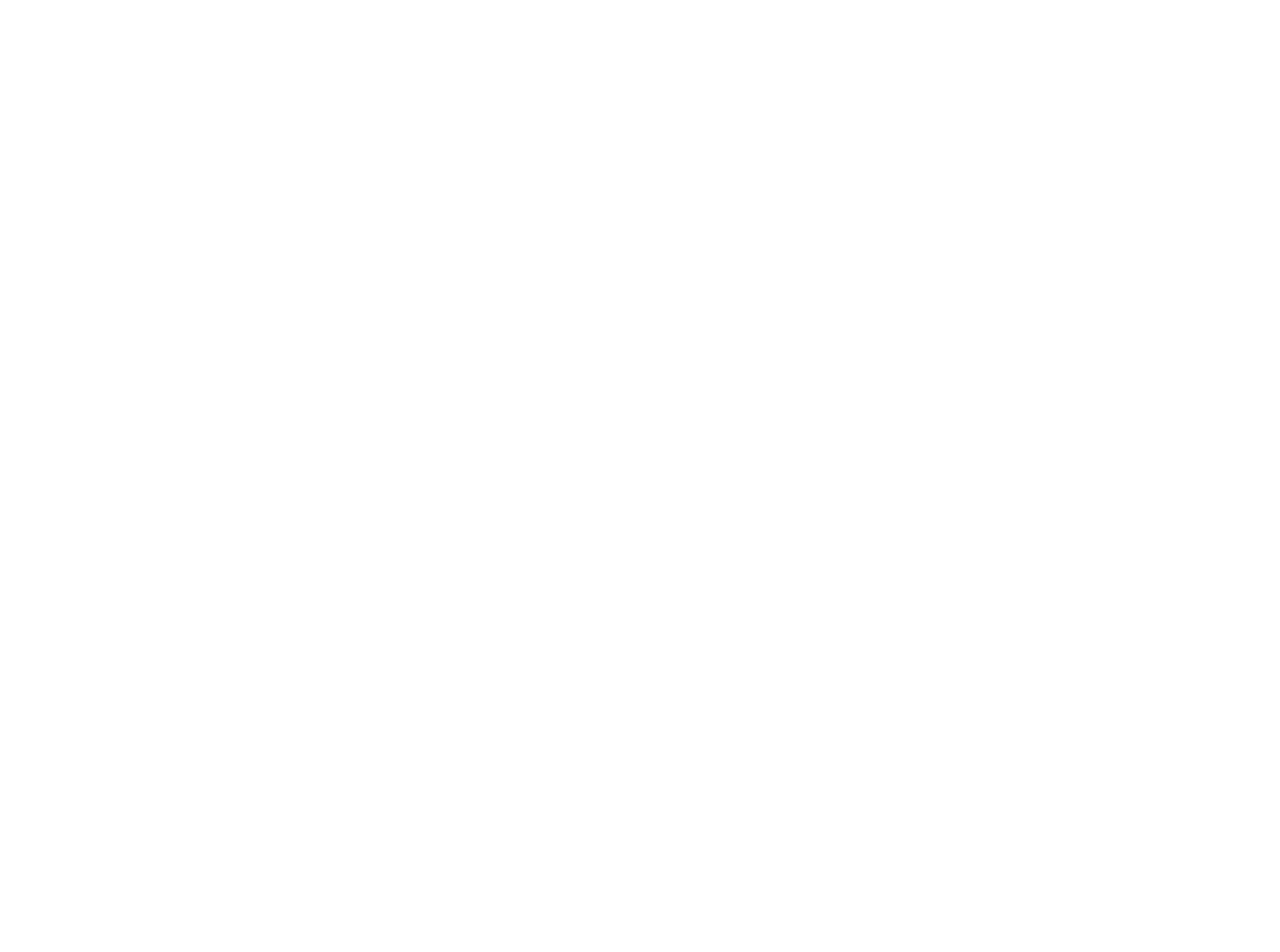
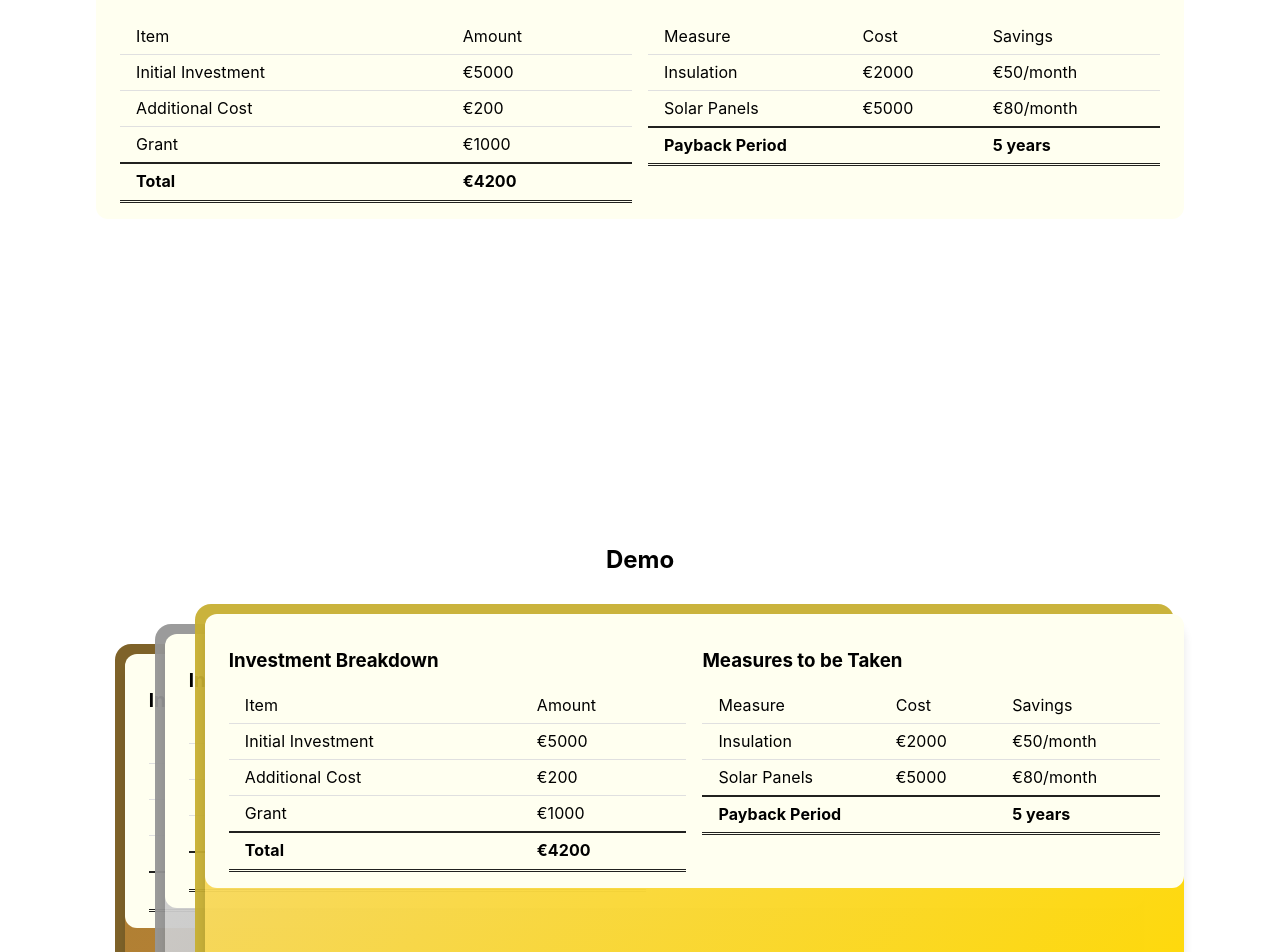
Before and after one commit to leothesouthafrican/luminlab-components, a React (Create React App) app: page / in a window 1280 px wide. Shown: the part 1040-1992 px from the top of the page. Before the commit the page ends 800 px from the top, so only its background shows below. Built offline with nearby package versions, Linux system fonts and the light colour scheme.

Commit message:
add investment table

```diff
--- a/src/App.css
+++ b/src/App.css
@@ -1,8 +1,13 @@
-.card-container {
-  position: relative;
+.section {
+  margin-bottom: 50px;
 }
 
 .button-container {
-  z-index: 2;
-  position: relative;
+  display: flex;
+  justify-content: center;
 }
+
+h2 {
+  text-align: center;
+  margin-bottom: 20px;
+}
--- a/src/App.js
+++ b/src/App.js
@@ -2,10 +2,16 @@ import React, { useState } from 'react';
 import './App.css';
 import ButtonComponent from './components/ButtonComponent';
 import FloatingCardComponent from './components/FloatingCardComponent';
+import IvoryCardTable from './components/IvoryCardTable';  // <-- Import the new component
 
 function App() {
   const [topCard, setTopCard] = useState('gold');
   const cardColors = ['gold', 'silver', 'bronze'];
+
+  const retrofitMeasures = [
+    { name: "Insulation", cost: "€2000", savings: "€50/month" },
+    { name: "Solar Panels", cost: "€5000", savings: "€80/month" },
+  ];
 
   const handleCardClick = (color) => {
     if (color !== topCard) {
@@ -27,9 +33,15 @@ function App() {
 
   return (
     <div className="App">
+      <div className="section">
+        <h2>Button Playground</h2>
         <div className="button-container">
-        <ButtonComponent label="Duolingo" />
+          <ButtonComponent label="Button" />
         </div>
+      </div>
+
+      <div className="section">
+      <h2>Floating Card Playground</h2>
         <div className="card-container">
           {cardColors.map((color) => (
             <FloatingCardComponent
@@ -37,8 +49,35 @@ function App() {
               color={color}
               onClick={handleCardClick}
               style={cardStyle(color)}
+              showButtons={false}
             />
           ))}
+        </div>
+      </div>
+
+      {/* Move Investment Table here */}
+      <div className="section">
+        <h2>Investment Table</h2>
+        <div className="card-container">
+          <IvoryCardTable retrofitMeasures={retrofitMeasures} />
+        </div>
+      </div>
+
+      <div className="section">
+  <h2>Demo</h2>
+  <div className="card-container">
+    {cardColors.map((color) => (
+      <FloatingCardComponent
+        key={color}
+        color={color}
+        onClick={handleCardClick}
+        style={cardStyle(color)}
+        showButtons={true}
+        retrofitMeasures={retrofitMeasures}  // Pass the retrofitMeasures data to FloatingCardComponent
+        isDemo={true} // Add this line to identify it's a Demo table
+      />
+    ))}
+  </div>
 </div>
     </div>
   );
--- a/src/components/FloatingCardComponent.js
+++ b/src/components/FloatingCardComponent.js
@@ -1,19 +1,24 @@
 import React from 'react';
 import './FloatingCardComponent.css';
 import ButtonComponent from './ButtonComponent';
+import IvoryCardTable from './IvoryCardTable';  // <-- Import the IvoryCardTable component
 
-const FloatingCardComponent = ({ color, onClick, style }) => {
+const FloatingCardComponent = ({ color, onClick, style, showButtons, retrofitMeasures }) => {
   return (
     <div
       className={`floating-card ${color}`}
       onClick={() => onClick(color)}
       style={style}
     >
-      {/* Content here */}
-      <div className="card-button-container">
-        <ButtonComponent label="Left Button" className="left-button" />
-        <ButtonComponent label="Right Button" className="right-button" />
-      </div>
+      {/* Place Investment Table here if showButtons is true */}
+      {showButtons && <IvoryCardTable retrofitMeasures={retrofitMeasures} />}
+
+      {showButtons && (
+        <div className="card-button-container">
+          <ButtonComponent label="Left Button" className="left-button" />
+          <ButtonComponent label="Right Button" className="right-button" />
+        </div>
+      )}
     </div>
   );
 };
--- /dev/null
+++ b/src/components/IvoryCardTable.css
@@ -0,0 +1,46 @@
+.ivory-card-table-container {
+    background-color: ivory;
+    padding: 16px;
+    border-radius: 12px; /* Rounded corners like your floating cards */
+    box-shadow: none; /* Flat card */
+  }
+
+.ivory-card-table {
+    width: 100%;
+    border-collapse: collapse;
+  }
+
+.ivory-table-row {
+    display: flex;
+    justify-content: space-between;
+  }
+
+.ivory-table-item {
+    flex: 1;
+    margin: 0 8px;
+  }
+
+.ivory-card-table-header {
+    margin-bottom: 16px;
+  }
+
+  .ivory-card-table th, .ivory-card-table td {
+    font-weight: 400;
+    line-height: 1.2;
+    letter-spacing: 0.1px;
+    padding: 8px 16px;
+    border-bottom: 1px solid rgba(224, 224, 224, 1);
+    text-align: left;
+  }
+
+  .bold-border-top th, .bold-border-top td {
+    border-top: 2px solid rgba(0, 0, 0, 0.87);
+  }
+
+  .bold-border-bottom th, .bold-border-bottom td {
+    border-bottom: 2px solid rgba(0, 0, 0, 0.87);
+  }
+
+  .double-border-bottom th, .double-border-bottom td {
+    border-bottom: double 3px rgba(0, 0, 0, 0.87);
+  }
--- /dev/null
+++ b/src/components/IvoryCardTable.js
@@ -0,0 +1,71 @@
+// IvoryCardTable.js
+import React from 'react';
+import './IvoryCardTable.css';
+
+const IvoryCardTable = ({ retrofitMeasures }) => {
+  return (
+    <div className="ivory-card-table-container">
+      <div className="ivory-table-row">
+        {/* First Table: Investment Breakdown */}
+        <div className="ivory-table-item">
+          <h3 className="ivory-card-table-header">Investment Breakdown</h3>
+          <table className="ivory-card-table">
+            <thead>
+              <tr>
+                <th>Item</th>
+                <th>Amount</th>
+              </tr>
+            </thead>
+            <tbody>
+              <tr>
+                <td>Initial Investment</td>
+                <td>€5000</td>
+              </tr>
+              <tr>
+                <td>Additional Cost</td>
+                <td>€200</td>
+              </tr>
+              <tr>
+                <td>Grant</td>
+                <td>€1000</td>
+              </tr>
+              <tr className="bold-border-top double-border-bottom">
+                <td><strong>Total</strong></td>
+                <td><strong>€4200</strong></td>
+              </tr>
+            </tbody>
+          </table>
+        </div>
+
+        {/* Second Table: Measures to be Taken */}
+        <div className="ivory-table-item">
+          <h3 className="ivory-card-table-header">Measures to be Taken</h3>
+          <table className="ivory-card-table">
+            <thead>
+              <tr>
+                <th>Measure</th>
+                <th>Cost</th>
+                <th>Savings</th>
+              </tr>
+            </thead>
+            <tbody>
+              {retrofitMeasures.map((measure, index) => (
+                <tr key={index}>
+                  <td>{measure.name}</td>
+                  <td>{measure.cost}</td>
+                  <td>{measure.savings}</td>
+                </tr>
+              ))}
+              <tr className="payback-row bold-border-top double-border-bottom">
+                <td colSpan="2"><strong>Payback Period</strong></td>
+                <td><strong>5 years</strong></td>
+              </tr>
+            </tbody>
+          </table>
+        </div>
+      </div>
+    </div>
+  );
+};
+
+export default IvoryCardTable;
```
Also changed, not shown: src/components/GithubButtonComponent.js (deleted, +0 -13 lines), src/logo.svg (deleted). Lines whose indentation alone changed are shown as unchanged.
